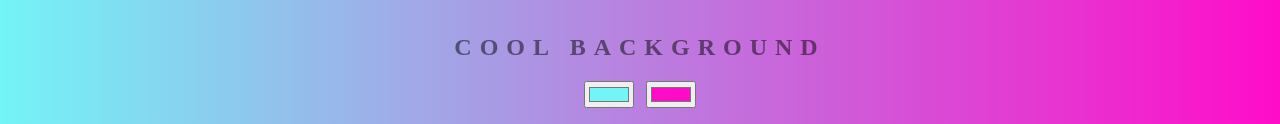
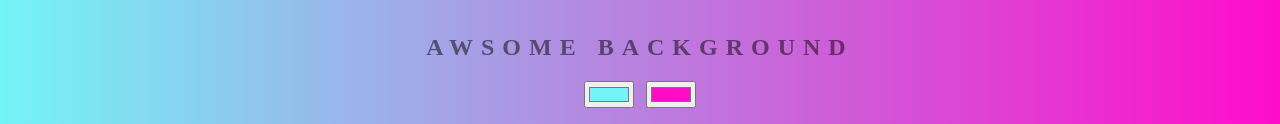
Before and after one commit to aashrit21/background-Generator, a plain HTML site: page index.html in a window 1280 px wide. Shown: the part 171-295 px from the top of the page. Drawn offline with Linux system fonts and the light colour scheme.

Commit message:
change the h2

```diff
--- a/index.html
+++ b/index.html
@@ -6,7 +6,7 @@
 </head>
 <body id="backgroundGradient">
 	<h1>Background Generator</h1>
-	<h2>cool Background</h2>
+	<h2>Awsome Background</h2>
 	<input class="color1" type="color" name="color1" value="#73f4f6">
 	<input class="color2" type="color" name="color2" value="#ff0cc9">
 	<h3></h3>
```
